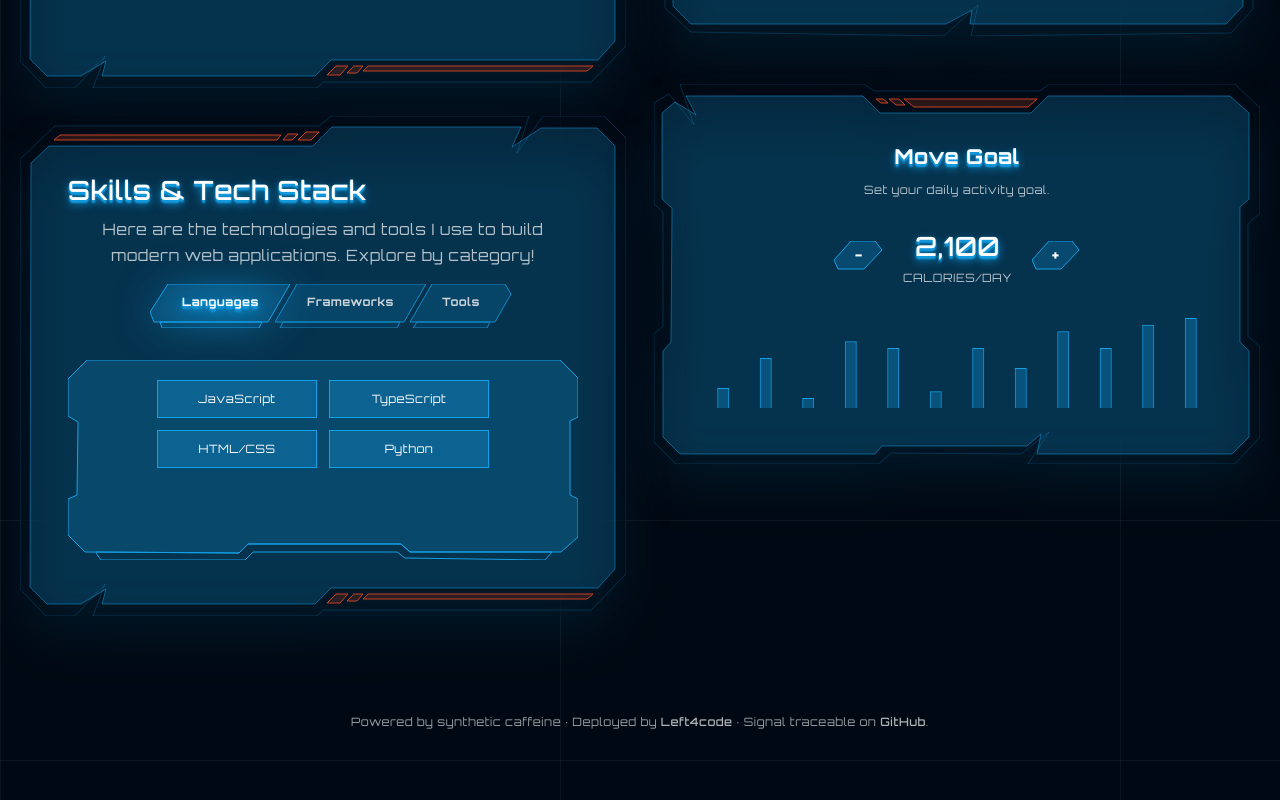
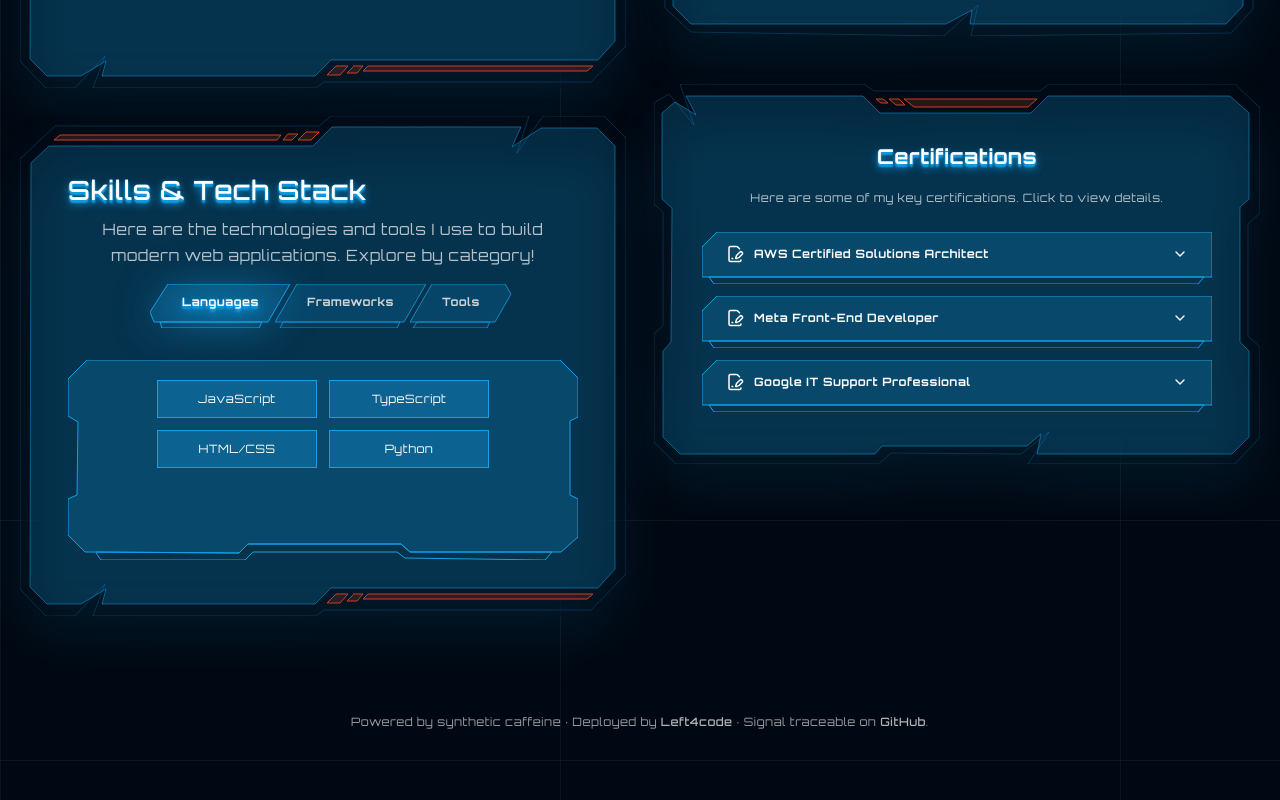
Before and after one commit to DaniyalFaraz2003/Portfolio-Web, a React (Vite) app in the folder Frontend/: page / in a window 1280 px wide. Shown: the part 1079-1879 px from the top of the page. Built offline with nearby package versions, Linux system fonts and the light colour scheme.

Commit message:
certifications section maybe started

```diff
--- a/Frontend/package.json
+++ b/Frontend/package.json
@@ -12,6 +12,7 @@
   "dependencies": {
     "@left4code/svg-renderer": "^1.0.3",
     "@tailwindcss/vite": "^4.1.11",
+    "@zag-js/accordion": "^1.18.3",
     "@zag-js/menu": "^1.18.3",
     "@zag-js/react": "^1.18.3",
     "@zag-js/tabs": "^1.18.3",
--- a/Frontend/src/pages/Home.tsx
+++ b/Frontend/src/pages/Home.tsx
@@ -15,6 +15,7 @@ import { Chart, getColor } from "@/components/ui/chart";
 import { FilePenLine, CopySlash } from "lucide-react";
 import { TabsRoot, TabsList, TabsTrigger, TabsContent } from "@/components/ui/tabs";
 import avatar from "@/assets/images/temper.svg";
+import { AccordionRoot, AccordionItem, AccordionTrigger, AccordionContent } from "@/components/ui/accordion";
 
 function Main() {
   return (
@@ -283,76 +284,53 @@ function Main() {
             )}
           />
           <div className="relative px-12 py-14 flex flex-col items-center">
-            <div className="text-2xl text-shadow-lg text-shadow-primary font-bold">
-              Move Goal
+            <div className="text-2xl text-shadow-lg text-shadow-primary font-bold mb-4">
+              Certifications
             </div>
-            <div className="opacity-70 mt-2">Set your daily activity goal.</div>
-            <div className="flex items-center gap-5 mt-7">
-              <Button shape="flat" className="py-0 px-5 text-lg">
-                -
-              </Button>
-              <div className="flex flex-col items-center justify-center">
-                <div className="text-3xl text-shadow-lg text-shadow-primary font-medium">
-                  2,100
-                </div>
-                <div className="opacity-70 mt-1">CALORIES/DAY</div>
-              </div>
-              <Button shape="flat" className="py-0 px-5 text-lg">
-                +
-              </Button>
+            <div className="opacity-70 mb-6 text-center max-w-xl">
+              Here are some of my key certifications. Click to view details.
             </div>
-            <div className="w-full h-25 mt-5">
-              <Chart
-                config={{
-                  type: "bar",
-                  data: {
-                    labels: [
-                      "Jan",
-                      "Feb",
-                      "Mar",
-                      "Apr",
-                      "May",
-                      "Jun",
-                      "Jul",
-                      "Aug",
-                      "Sep",
-                      "Oct",
-                      "Nov",
-                      "Dec",
-                    ],
-                    datasets: [
-                      {
-                        label: "Html Template",
-                        maxBarThickness: 12,
-                        data: [
-                          60, 150, 30, 200, 180, 50, 180, 120, 230, 180, 250,
-                          270,
-                        ],
-                        backgroundColor: () => getColor("--color-primary", 0.3),
-                        borderColor: () => getColor("--color-primary"),
-                        borderWidth: 1,
-                      },
-                    ],
-                  },
-                  options: {
-                    maintainAspectRatio: false,
-                    plugins: {
-                      legend: {
-                        display: false,
-                      },
-                    },
-                    scales: {
-                      x: {
-                        display: false,
-                      },
-                      y: {
-                        display: false,
-                      },
-                    },
-                  },
-                }}
-              />
-            </div>
+            <AccordionRoot className="w-full max-w-xl mx-auto">
+              <AccordionItem value="aws-cert">
+                <AccordionTrigger>AWS Certified Solutions Architect</AccordionTrigger>
+                <AccordionContent>
+                  <div className="flex flex-col sm:flex-row items-center gap-4">
+                    <img src="/certs/aws.png" alt="AWS Certification" className="w-24 h-24 object-contain rounded" />
+                    <div>
+                      <div className="font-semibold">Issued: Jan 2023</div>
+                      <div className="opacity-80">Amazon Web Services (AWS)</div>
+                      <a href="https://www.credly.com/badges/aws-cert" target="_blank" rel="noopener noreferrer" className="text-[--color-primary] underline">View Credential</a>
+                    </div>
+                  </div>
+                </AccordionContent>
+              </AccordionItem>
+              <AccordionItem value="meta-cert">
+                <AccordionTrigger>Meta Front-End Developer</AccordionTrigger>
+                <AccordionContent>
+                  <div className="flex flex-col sm:flex-row items-center gap-4">
+                    <img src="/certs/meta.png" alt="Meta Certification" className="w-24 h-24 object-contain rounded" />
+                    <div>
+                      <div className="font-semibold">Issued: Aug 2022</div>
+                      <div className="opacity-80">Meta (Facebook)</div>
+                      <a href="https://www.credly.com/badges/meta-cert" target="_blank" rel="noopener noreferrer" className="text-[--color-primary] underline">View Credential</a>
+                    </div>
+                  </div>
+                </AccordionContent>
+              </AccordionItem>
+              <AccordionItem value="google-cert">
+                <AccordionTrigger>Google IT Support Professional</AccordionTrigger>
+                <AccordionContent>
+                  <div className="flex flex-col sm:flex-row items-center gap-4">
+                    <img src="/certs/google.png" alt="Google Certification" className="w-24 h-24 object-contain rounded" />
+                    <div>
+                      <div className="font-semibold">Issued: May 2021</div>
+                      <div className="opacity-80">Google</div>
+                      <a href="https://www.credly.com/badges/google-cert" target="_blank" rel="noopener noreferrer" className="text-[--color-primary] underline">View Credential</a>
+                    </div>
+                  </div>
+                </AccordionContent>
+              </AccordionItem>
+            </AccordionRoot>
           </div>
         </div>
       </div>
```
Also changed, not shown: 1 other file (tests, documents, lock files or other folders).
